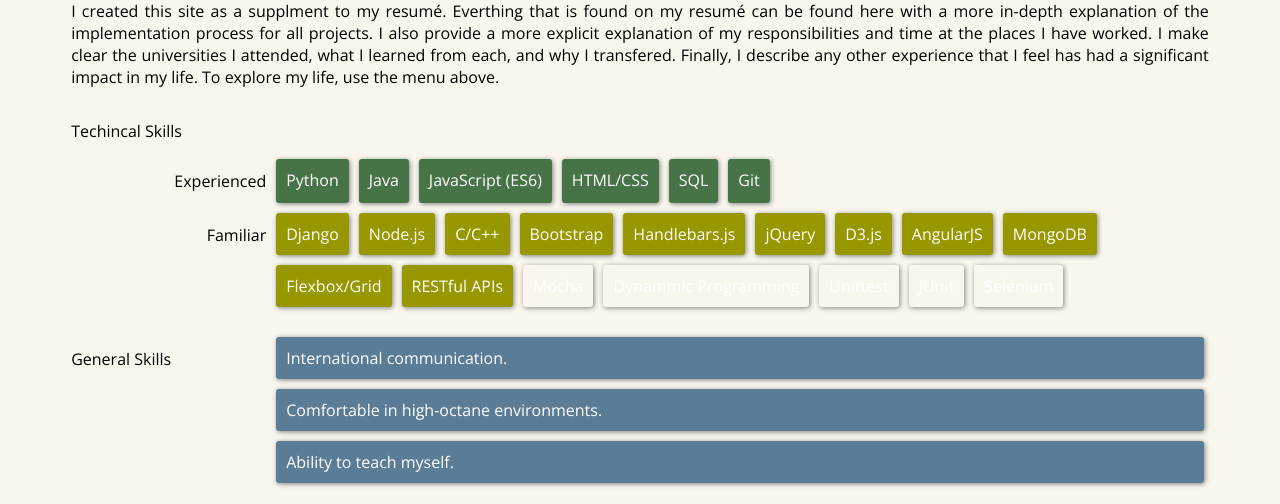
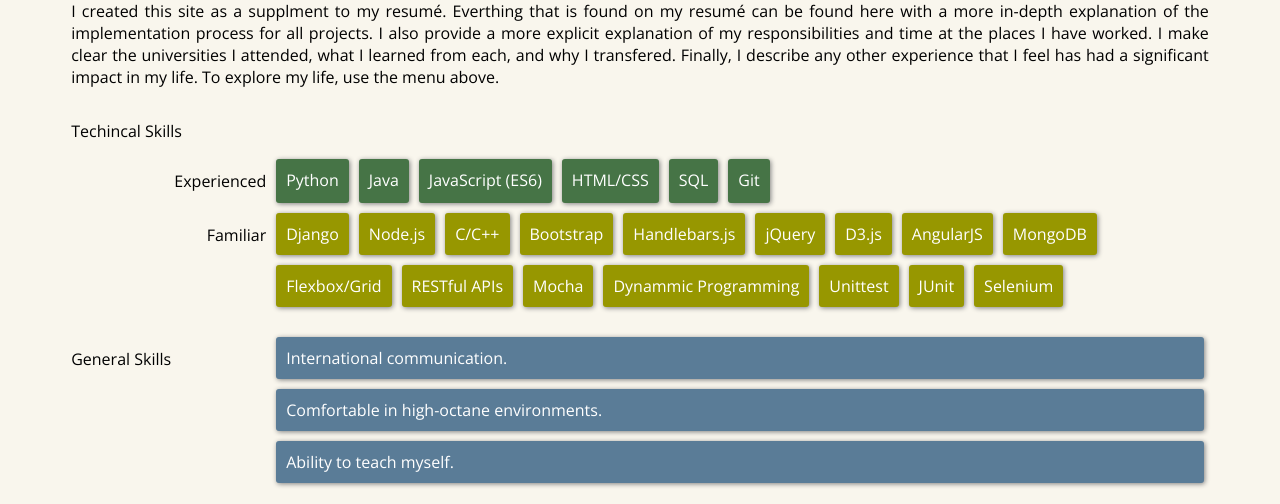
Before and after one commit to cberry216/resume-site, a Django app: page / in a window 1280 px wide. Shown: the part 350-854 px from the top of the page. Run offline with Django 3.2, Linux system fonts and the light colour scheme; parts of the project's set-up code (start-up, migrations or seed data) failed here and were passed over.

Commit message:
Fixed skills not appearing yellow

```diff
--- a/templates/about.html
+++ b/templates/about.html
@@ -30,11 +30,11 @@
       <p class="skill skill--yellow">MongoDB</p>
       <p class="skill skill--yellow">Flexbox/Grid</p>
       <p class="skill skill--yellow">RESTful APIs</p>
-      <p class="skill skill--yello">Mocha</p>
-      <p class="skill skill--yello">Dynammic Programming</p>
-      <p class="skill skill--yello">Unittest</p>
-      <p class="skill skill--yello">JUnit</p>
-      <p class="skill skill--yello">Selenium</p>
+      <p class="skill skill--yellow">Mocha</p>
+      <p class="skill skill--yellow">Dynammic Programming</p>
+      <p class="skill skill--yellow">Unittest</p>
+      <p class="skill skill--yellow">JUnit</p>
+      <p class="skill skill--yellow">Selenium</p>
     </div>
   </div>
   <div class="general">
```
